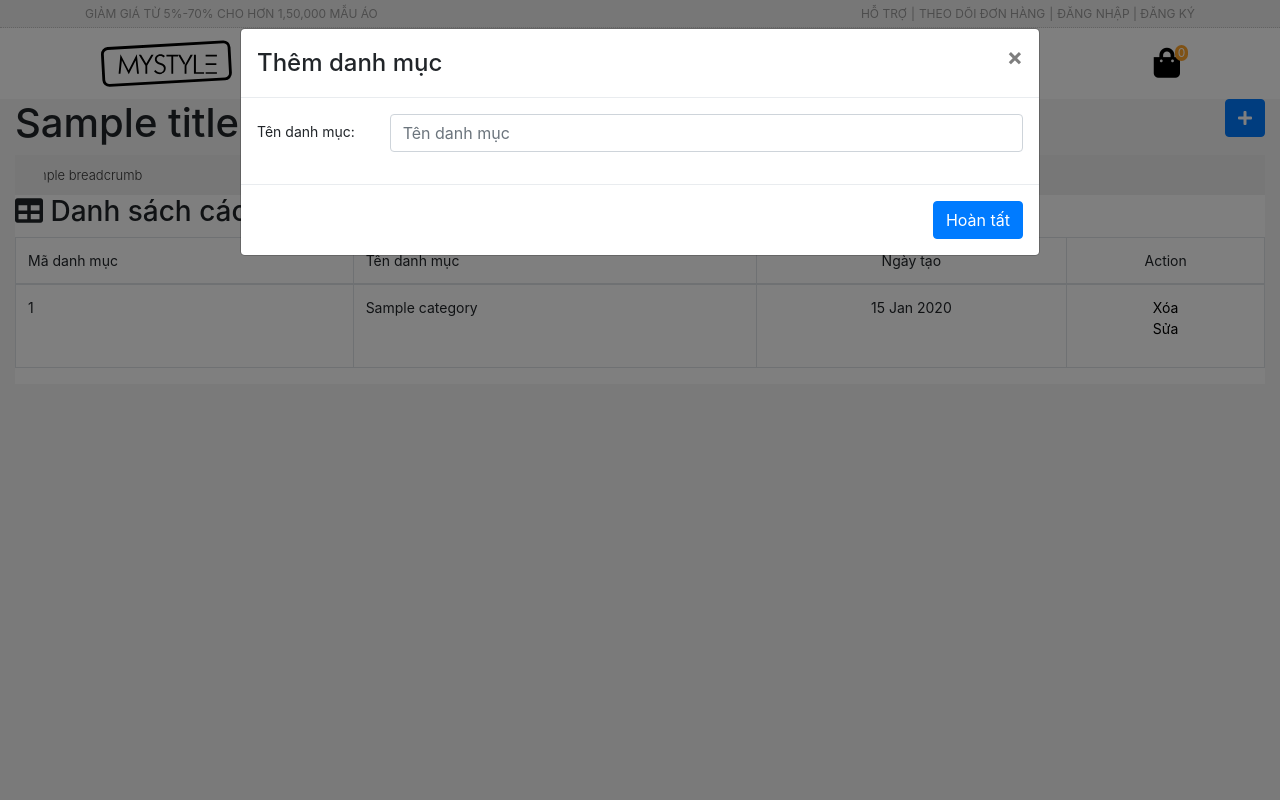
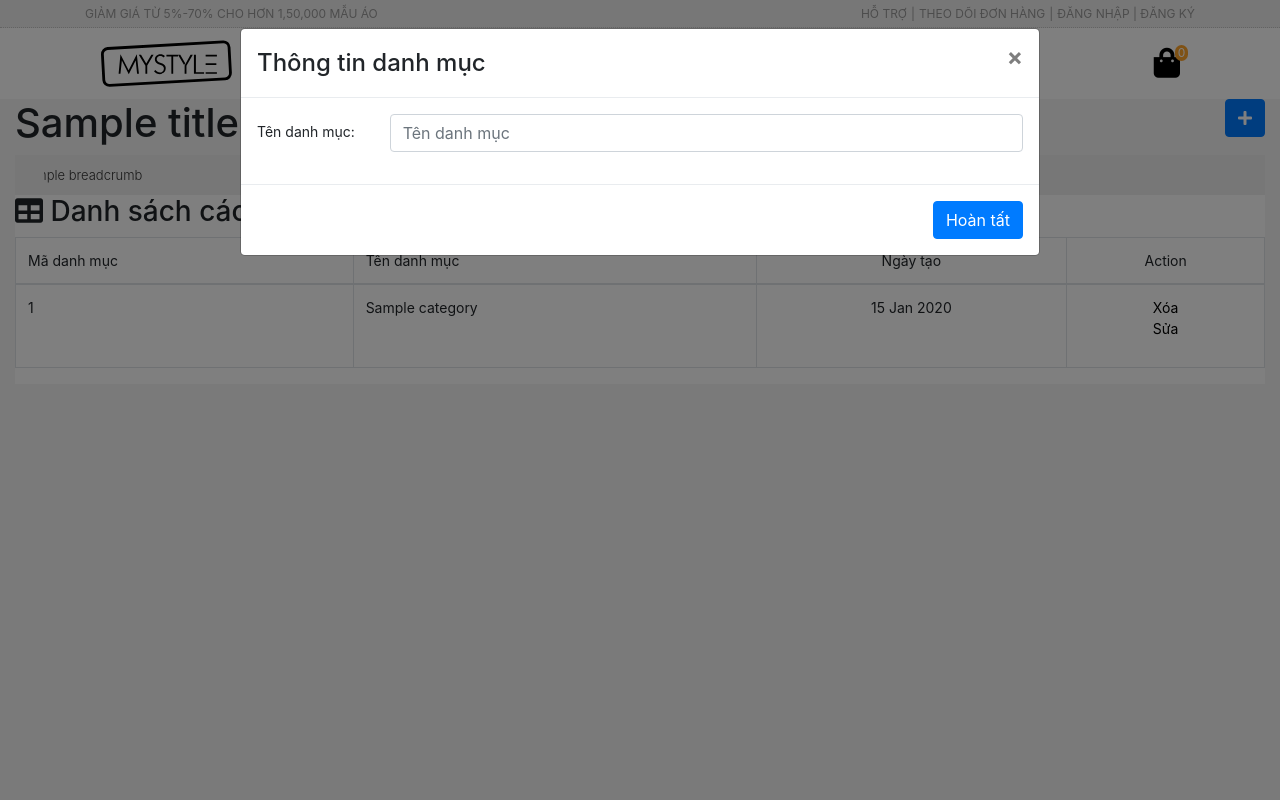
Before and after one commit to 1553002/PTUDW-15CLC-mystyle, a Node project: template views/danhmucsanpham.hbs in a window 1280 px wide, after a click that opens the changed part. Run offline with Node 20 templates, Linux system fonts and the light colour scheme; the template is opened without the code that fills it: most values are stand-ins (such as "Sample title", 1, 10 or a date in 2020); some libraries are stand-ins or nearby versions; some web fonts are replaced.

Commit message:
add new fix

```diff
--- a/package.json
+++ b/package.json
@@ -21,16 +21,19 @@
     "express-flash": "0.0.2",
     "express-handlebars": "^3.0.0",
     "express-handlebars-paginate": "^1.0.3",
+    "express-recaptcha": "^4.0.2",
     "express-session": "^1.15.6",
     "express-validator": "^5.1.2",
     "hbs": "^4.0.1",
     "http-errors": "~1.6.2",
     "jquery-file-upload-middleware": "^0.1.8",
+    "jsonwebtoken": "^8.2.1",
     "method-override": "^2.3.10",
     "morgan": "^1.9.0",
     "mysql2": "^1.5.3",
     "nodemon": "^1.17.3",
     "passport": "^0.4.0",
+    "passport-jwt": "^4.0.0",
     "passport-local": "^1.0.0",
     "pg": "^7.4.1",
     "sequelize": "^4.37.6"
--- a/views/danhmucsanpham.hbs
+++ b/views/danhmucsanpham.hbs
@@ -19,7 +19,7 @@
         <div class="modal-dialog modal-lg">
           <div class="modal-content">
             <div class="modal-header">
-              <h4 class="modal-title">Thêm danh mục</h4>
+              <h4 class="modal-title">Thông tin danh mục</h4>
               <button type="button" class="close" data-dismiss="modal">&times;</button>
             </div>
             <form id="them_danh_muc" action="/" data-category="ao-thun-tay-dai">
```
Also changed, not shown: 1 other file.
